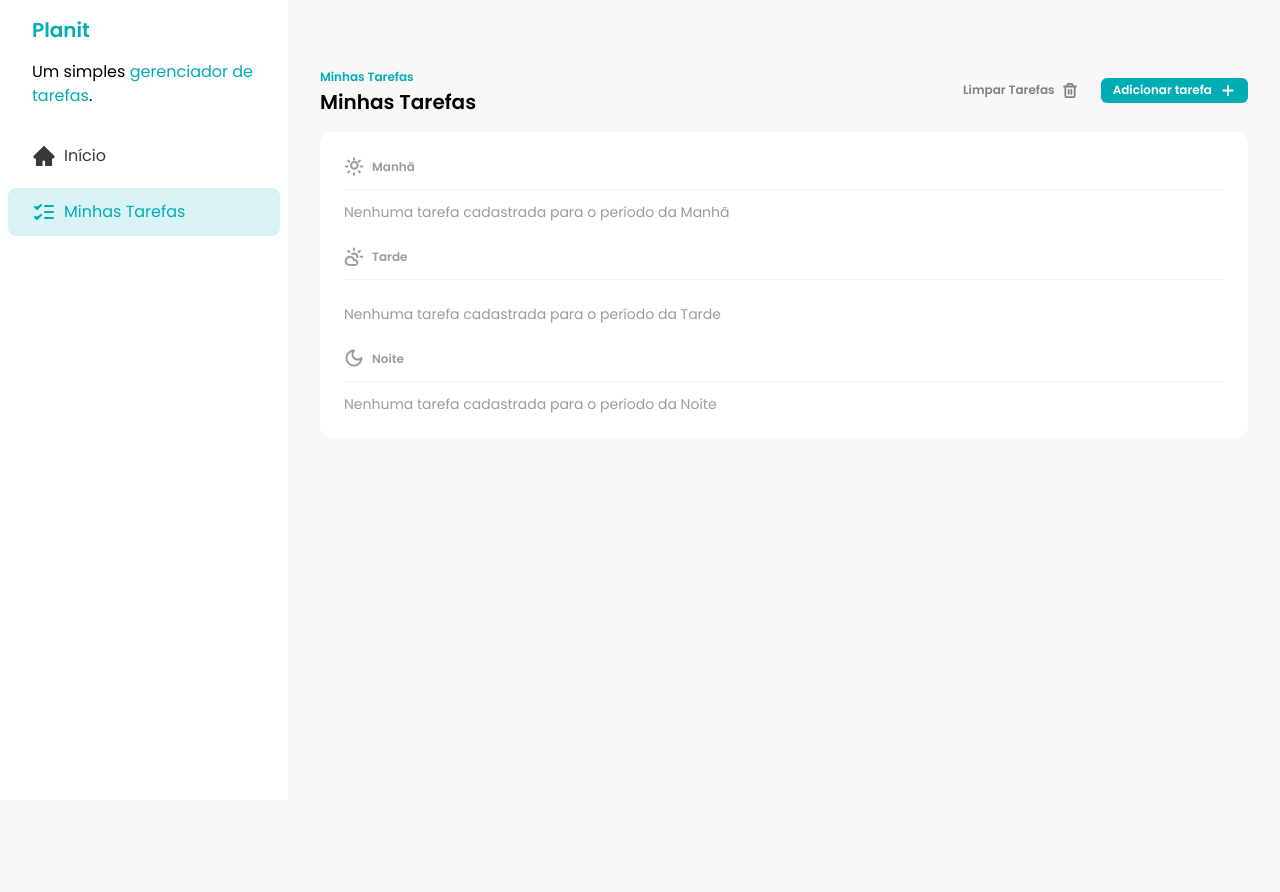
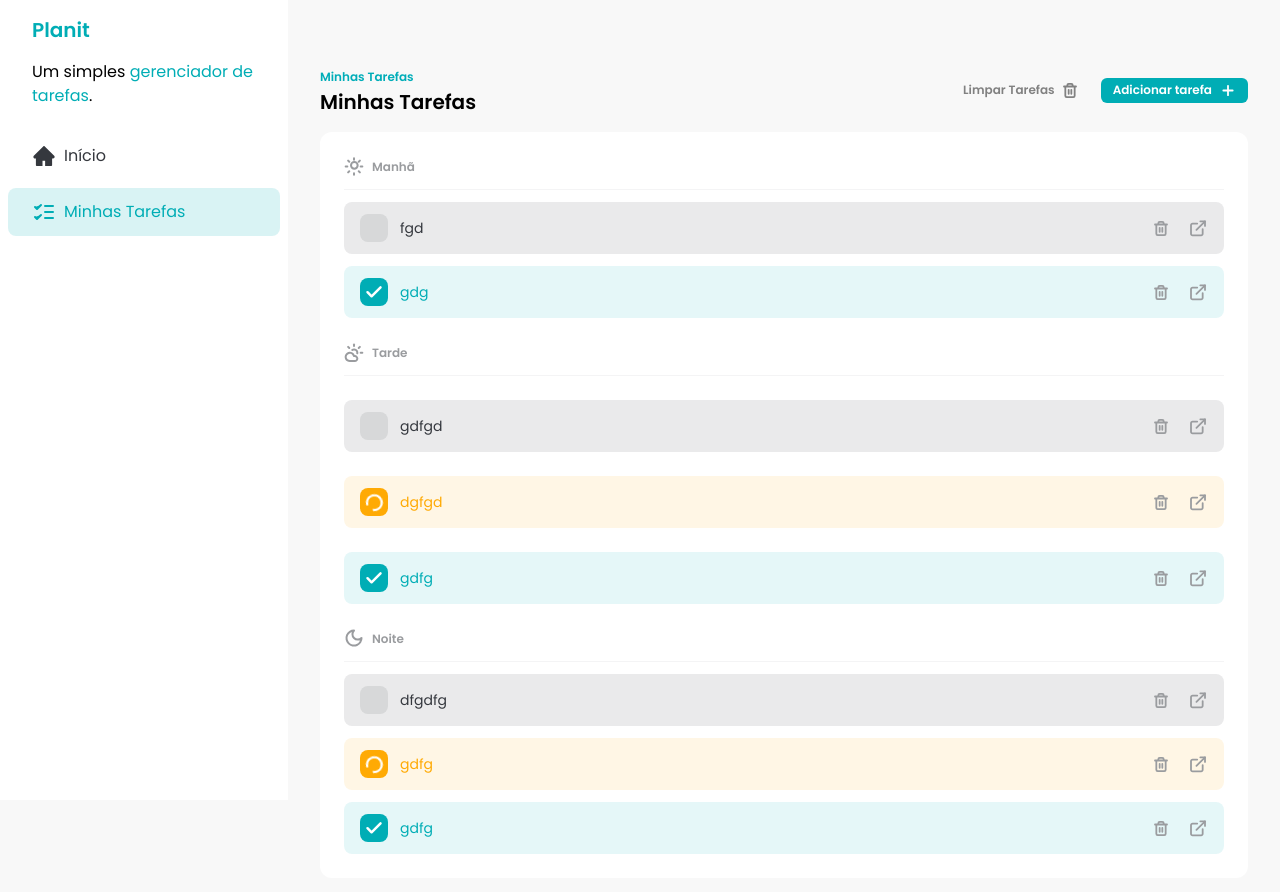
Before and after one commit to HiagoSilvaAnjos/Planit, a React (Vite) app: page /tasks in a window 1280 px wide. Shown: the top 892 px of the page. Before the commit the page ends 800 px from the top, so only its background shows below. Built offline with nearby package versions, Linux system fonts and the light colour scheme; data requests are answered from the project's data file.

Commit message:
feat: add Dashboard cards

```diff
--- a/db.json
+++ b/db.json
@@ -1,3 +1,60 @@
 {
-  "tasks": []
+  "tasks": [
+    {
+      "id": "6bc15de5-06e9-42f3-bb51-29fa65f14574",
+      "title": "fgd",
+      "time": "morning",
+      "description": "gdfg",
+      "status": "not_started"
+    },
+    {
+      "id": "f2f51785-c1f0-434f-a34e-47413304796a",
+      "title": "gdg",
+      "time": "morning",
+      "description": "gfg",
+      "status": "done"
+    },
+    {
+      "id": "b7f28f53-97f1-4344-8faf-aa664c467c73",
+      "title": "gdfgd",
+      "time": "afternoon",
+      "description": "fdgdfg",
+      "status": "not_started"
+    },
+    {
+      "id": "0dd4d510-3e41-4212-92c2-5e61aed139c6",
+      "title": "dgfgd",
+      "time": "afternoon",
+      "description": "gdfg",
+      "status": "in_progress"
+    },
+    {
+      "id": "af493cd1-45a6-494e-bbe0-a748eed3c1de",
+      "title": "gdfg",
+      "time": "afternoon",
+      "description": "dgdfg",
+      "status": "done"
+    },
+    {
+      "id": "51110dd8-66e8-4246-9631-a925d4316608",
+      "title": "dfgdfg",
+      "time": "evening",
+      "description": "gdfgdf",
+      "status": "not_started"
+    },
+    {
+      "id": "e1f5472e-6f8d-4e8d-ad70-68daa4e1499d",
+      "title": "gdfg",
+      "time": "evening",
+      "description": "dgfdf",
+      "status": "in_progress"
+    },
+    {
+      "id": "0b9b8c01-6928-4605-b662-a2471d583d90",
+      "title": "gdfg",
+      "time": "evening",
+      "description": "dfgd",
+      "status": "done"
+    }
+  ]
 }
--- a/src/assets/IconsComponents.tsx
+++ b/src/assets/IconsComponents.tsx
@@ -17,7 +17,7 @@ export const HomeIcon = () => {
   );
 };
 
-export const TasksIcon = () => {
+export const TasksIcon: React.FC<IconProps> = (props) => {
   return (
     <svg
       width="24"
@@ -25,6 +25,7 @@ export const TasksIcon = () => {
       viewBox="0 0 24 24"
       fill="currentColor"
       xmlns="http://www.w3.org/2000/svg"
+      {...props}
     >
       <path
         d="M3 17L5 19L9 15"
@@ -404,3 +405,80 @@ export const ArrowLeftIcon: React.FC<IconProps> = (props) => {
     </svg>
   );
 };
+
+export const GlassWaterIcon: React.FC<IconProps> = (props) => {
+  return (
+    <svg
+      width="25"
+      height="25"
+      viewBox="0 0 25 25"
+      fill="none"
+      xmlns="http://www.w3.org/2000/svg"
+      {...props}
+    >
+      <path
+        d="M6.5 12.5C7.36548 11.8509 8.41815 11.5 9.5 11.5C10.5819 11.5 11.6345 11.8509 12.5 12.5C13.3655 13.1491 14.4181 13.5 15.5 13.5C16.5819 13.5 17.6345 13.1491 18.5 12.5M15.7 22.5H9.3C8.80402 22.5027 8.32472 22.3211 7.95514 21.9903C7.58556 21.6595 7.35207 21.2032 7.3 20.71L5.5 3.5H19.5L17.69 20.71C17.6381 21.2015 17.406 21.6564 17.0386 21.987C16.6711 22.3175 16.1943 22.5003 15.7 22.5Z"
+        stroke="#00ADB5"
+        stroke-width="2.2"
+        stroke-linecap="round"
+        stroke-linejoin="round"
+      />
+    </svg>
+  );
+};
+
+export const TasksTwoIcon: React.FC<IconProps> = (props) => {
+  return (
+    <svg
+      width="24"
+      height="25"
+      viewBox="0 0 24 25"
+      fill="none"
+      xmlns="http://www.w3.org/2000/svg"
+      {...props}
+    >
+      <path
+        d="M9 3.5H4C3.44772 3.5 3 3.94772 3 4.5V9.5C3 10.0523 3.44772 10.5 4 10.5H9C9.55228 10.5 10 10.0523 10 9.5V4.5C10 3.94772 9.55228 3.5 9 3.5Z"
+        stroke="currentColor"
+        stroke-width="2.2"
+        stroke-linecap="round"
+        stroke-linejoin="round"
+      />
+      <path
+        d="M9 14.5H4C3.44772 14.5 3 14.9477 3 15.5V20.5C3 21.0523 3.44772 21.5 4 21.5H9C9.55228 21.5 10 21.0523 10 20.5V15.5C10 14.9477 9.55228 14.5 9 14.5Z"
+        stroke="currentColor"
+        stroke-width="2.2"
+        stroke-linecap="round"
+        stroke-linejoin="round"
+      />
+      <path
+        d="M14 4.5H21"
+        stroke="currentColor"
+        stroke-width="2.2"
+        stroke-linecap="round"
+        stroke-linejoin="round"
+      />
+      <path
+        d="M14 9.5H21"
+        stroke="currentColor"
+        stroke-width="2.2"
+        stroke-linecap="round"
+        stroke-linejoin="round"
+      />
+      <path
+        d="M14 15.5H21"
+        stroke="currentColor"
+        stroke-width="2.2"
+        stroke-linecap="round"
+        stroke-linejoin="round"
+      />
+      <path
+        d="M14 20.5H21"
+        stroke="currentColor"
+        stroke-width="2.2"
+        stroke-linecap="round"
+        stroke-linejoin="round"
+      />
+    </svg>
+  );
+};
--- /dev/null
+++ b/src/components/DashboardCard/DashboardCard.tsx
@@ -0,0 +1,27 @@
+import { ReactNode } from "react";
+
+interface DashboardCardProps {
+  icon: ReactNode;
+  mainText: string;
+  secondaryText: string;
+}
+
+const DashboardCard = ({
+  icon,
+  mainText,
+  secondaryText,
+}: DashboardCardProps) => {
+  return (
+    <div className="flex h-[150px] flex-col items-center justify-center gap-1 rounded-[10px] bg-brand-white">
+      <div className="flex items-center gap-2">
+        <span>{icon}</span>
+        <p className="text-2xl font-semibold text-brand-dark-blue">
+          {mainText}
+        </p>
+      </div>
+      <div>{secondaryText}</div>
+    </div>
+  );
+};
+
+export default DashboardCard;
--- /dev/null
+++ b/src/components/Header/Header.tsx
@@ -0,0 +1,71 @@
+import { useState } from "react";
+import { AddIcon, TrashIcon } from "../../assets/IconsComponents";
+import AddTaskDialog from "../AddTaskDialog/AddTaskDialog";
+import Button from "../Button/Button";
+import { useQueryClient } from "@tanstack/react-query";
+import { useGetTasks } from "../../hooks/data/use-get-tasks";
+import { toast } from "sonner";
+
+interface HeaderProps {
+  subtitle: string;
+  title: string;
+}
+
+const Header = ({ subtitle, title }: HeaderProps) => {
+  const queryClient = useQueryClient();
+  const { data: tasks } = useGetTasks();
+  const [addTaskDialogIsOpen, setAddTaskDialogIsOpen] = useState(false);
+
+  const handleDialogClose = () => {
+    setAddTaskDialogIsOpen(false);
+  };
+
+  const handleClearTasks = async () => {
+    if (!tasks || tasks.length === 0)
+      return toast.error("Não há tarefas para remover!");
+    try {
+      for (const task of tasks) {
+        await fetch(`http://localhost:3000/tasks/${task.id}`, {
+          method: "DELETE",
+        });
+      }
+
+      queryClient.setQueryData(["tasks"], []); // Atualiza o cache local
+      toast.success("Tarefas removidas com sucesso!");
+    } catch (error) {
+      console.log(error);
+      toast.error("Erro ao remover tarefas. Por favor, tente novamente.");
+    }
+  };
+
+  return (
+    <div className="flex w-full justify-between">
+      <div>
+        <span className="text-xs font-semibold text-[#00adb8]">{subtitle}</span>
+        <p className="text-xl font-semibold">{title}</p>
+      </div>
+      <div className="flex items-center gap-3">
+        <Button
+          color="ghost"
+          onClick={() => {
+            handleClearTasks();
+          }}
+        >
+          Limpar Tarefas
+          <TrashIcon />
+        </Button>
+        <Button onClick={() => setAddTaskDialogIsOpen(!addTaskDialogIsOpen)}>
+          Adicionar tarefa
+          <AddIcon />
+        </Button>
+
+        <AddTaskDialog
+          isOpen={addTaskDialogIsOpen}
+          DialogClose={handleDialogClose}
+        />
+      </div>
+    </div>
+  );
+};
+
+export default Header;
--- a/src/components/TaskItem/TaskItem.tsx
+++ b/src/components/TaskItem/TaskItem.tsx
@@ -10,7 +10,7 @@ import { toast } from "sonner";
 import { useDeleteTask } from "../../hooks/data/use-delete-task";
 import { TaskProps } from "../../interfaces/interfaces";
 
-export interface TaskItemProps {
+interface TaskItemProps {
   task: TaskProps;
   handleCheckboxClick?: (id: string) => void;
 }
--- a/src/components/Tasks/Tasks.tsx
+++ b/src/components/Tasks/Tasks.tsx
@@ -1,25 +1,16 @@
-import { useState } from "react";
-import {
-  AddIcon,
-  CloudSunIcon,
-  MoonIcon,
-  SunIcon,
-  TrashIcon,
-} from "../../assets/IconsComponents";
-import Button from "../Button/Button";
+import { CloudSunIcon, MoonIcon, SunIcon } from "../../assets/IconsComponents";
 import TasksSeparator from "../TasksSeparator/TasksSeparator";
 import TaskItem from "../TaskItem/TaskItem";
 import { toast } from "sonner";
-import AddTaskDialog from "../AddTaskDialog/AddTaskDialog";
 import { useQueryClient } from "@tanstack/react-query";
 import { useGetTasks } from "../../hooks/data/use-get-tasks";
 import { TaskProps } from "../../interfaces/interfaces";
+import Header from "../Header/Header";
+import { taskQueryKeys } from "../../keys/queries";
 
 const Tasks = () => {
   const queryClient = useQueryClient();
   const { data: tasks } = useGetTasks();
-
-  const [addTaskDialogIsOpen, setAddTaskDialogIsOpen] = useState(false);
 
   const morningTasks = tasks?.filter(
     (task: TaskProps) => task.time == "morning"
@@ -30,10 +21,6 @@ const Tasks = () => {
   const eveningTasks = tasks?.filter(
     (task: TaskProps) => task.time == "evening"
   );
-
-  const handleDialogClose = () => {
-    setAddTaskDialogIsOpen(false);
-  };
 
   const handleCheckboxClick = async (taskID: string) => {
     let newStatus: "not_started" | "in_progress" | "done" = "not_started";
@@ -71,57 +58,12 @@ const Tasks = () => {
       );
     }
 
-    queryClient.setQueryData(["tasks"], newTasks);
-  };
-
-  const handleClearTasks = async () => {
-    if (!tasks || tasks.length === 0)
-      return toast.error("Não há tarefas para remover!");
-    try {
-      for (const task of tasks) {
-        await fetch(`http://localhost:3000/tasks/${task.id}`, {
-          method: "DELETE",
-        });
-      }
-
-      queryClient.setQueryData(["tasks"], []); // Atualiza o cache local
-      toast.success("Tarefas removidas com sucesso!");
-    } catch (error) {
-      console.log(error);
-      toast.error("Erro ao remover tarefas. Por favor, tente novamente.");
-    }
+    queryClient.setQueryData(taskQueryKeys.getAllTasks(), newTasks);
   };
 
   return (
     <div className="space-y- w-full space-y-4 px-8 py-16">
-      <div className="flex w-full justify-between">
-        <div>
-          <span className="text-xs font-semibold text-[#00adb8]">
-            Minhas Tarefas
-          </span>
-          <p className="text-xl font-semibold">Minhas Tarefas</p>
-        </div>
-        <div className="flex items-center gap-3">
-          <Button
-            color="ghost"
-            onClick={() => {
-              handleClearTasks();
-            }}
-          >
-            Limpar Tarefas
-            <TrashIcon />
-          </Button>
-          <Button onClick={() => setAddTaskDialogIsOpen(!addTaskDialogIsOpen)}>
-            Adicionar tarefa
-            <AddIcon />
-          </Button>
-
-          <AddTaskDialog
-            isOpen={addTaskDialogIsOpen}
-            DialogClose={handleDialogClose}
-          />
-        </div>
-      </div>
+      <Header subtitle="Minhas Tarefas" title="Minhas Tarefas" />
 
       <div className="rounded-xl bg-white p-6">
         <div className="space-y-3">
--- a/src/pages/HomePage/HomePage.tsx
+++ b/src/pages/HomePage/HomePage.tsx
@@ -1,10 +1,53 @@
+import {
+  GlassWaterIcon,
+  LoaderIcon,
+  TasksIcon,
+  TasksTwoIcon,
+} from "../../assets/IconsComponents";
+import DashboardCard from "../../components/DashboardCard/DashboardCard";
+import Header from "../../components/Header/Header";
 import Sidebar from "../../components/Sidebar/Sidebar";
+import { useGetTasks } from "../../hooks/data/use-get-tasks";
+import { TaskProps } from "../../interfaces/interfaces";
 
 const HomePage = () => {
+  const { data: Tasks } = useGetTasks();
+
+  const completedTasks = Tasks?.filter(
+    (task: TaskProps) => task.status === "done"
+  ).length;
+  const inProgressTasks = Tasks?.filter(
+    (task: TaskProps) => task.status === "in_progress"
+  ).length;
+
   return (
     <div className="flex">
       <Sidebar />
-      <h1>Home Page</h1>
+      <div className="space-y- w-full space-y-6 px-8 py-16">
+        <Header subtitle="Início" title="Início" />
+        <div className="grid grid-cols-4 gap-9">
+          <DashboardCard
+            icon={<TasksTwoIcon className="text-brand-primary" />}
+            mainText={Tasks?.length.toString()}
+            secondaryText="Tarefas Disponíveis"
+          />
+          <DashboardCard
+            icon={<TasksIcon className="text-brand-primary" />}
+            mainText={completedTasks.toString()}
+            secondaryText="Tarefas Concluídas"
+          />
+          <DashboardCard
+            icon={<LoaderIcon className="animate-spin text-brand-primary" />}
+            mainText={inProgressTasks.toString()}
+            secondaryText="Tarefas em andamento"
+          />
+          <DashboardCard
+            icon={<GlassWaterIcon />}
+            mainText={"40%"}
+            secondaryText="Água"
+          />
+        </div>
+      </div>
     </div>
   );
 };
```
Also changed, not shown: src/assets/icons/glass-water.svg (added), src/assets/icons/tasks-2.svg (added).
